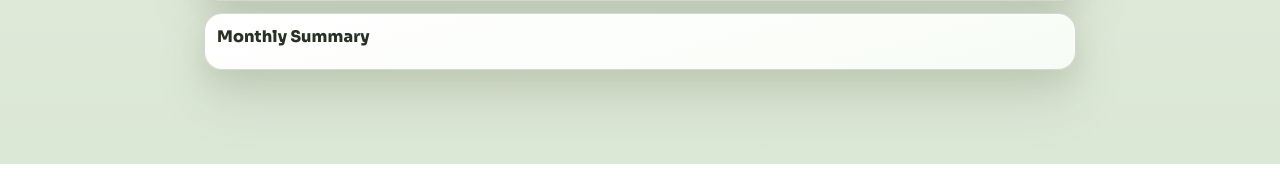
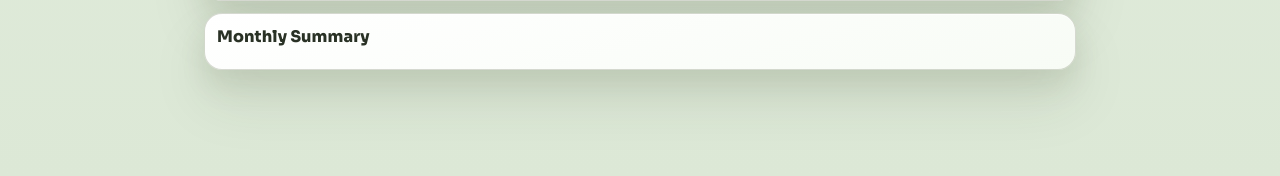
Before and after one commit to bradleycorrigan/workout-app, a FastAPI app: page /v2 in a window 1280 px wide. Shown: the part 2004-2180 px from the top of the page. Run offline with FastAPI, Linux system fonts and the light colour scheme; data that the repository does not hold is empty; parts of the project's set-up code (start-up, migrations or seed data) failed here and were passed over.

Commit message:
spacing fix

```diff
--- a/templates/v2.html
+++ b/templates/v2.html
@@ -4,6 +4,19 @@
     <meta charset="UTF-8">
     <meta name="viewport" content="width=device-width, initial-scale=1.0">
     <title>Pulseboard Insights</title>
+    <script>
+        (function() {
+            try {
+                var stored = window.localStorage.getItem("pulseboard-theme");
+                var mode = (stored === "dark" || stored === "light")
+                    ? stored
+                    : (window.matchMedia && window.matchMedia("(prefers-color-scheme: dark)").matches ? "dark" : "light");
+                document.documentElement.setAttribute("data-theme", mode);
+            } catch (e) {
+                document.documentElement.setAttribute("data-theme", "light");
+            }
+        })();
+    </script>
     <link rel="preconnect" href="https://fonts.googleapis.com">
     <link rel="preconnect" href="https://fonts.gstatic.com" crossorigin>
     <link href="https://fonts.googleapis.com/css2?family=Sora:wght@500;600;700;800&family=IBM+Plex+Sans:wght@400;500;600&display=swap" rel="stylesheet">
@@ -30,7 +43,7 @@
                 radial-gradient(900px 520px at 105% 0%, color-mix(in srgb, var(--pb-c4) 16%, transparent), transparent 52%),
                 linear-gradient(180deg, var(--pb-bg-start), var(--pb-bg-mid) 48%, var(--pb-bg-end) 100%);
         }
-        .page { max-width: 900px; margin: 0 auto; padding: 14px 14px 94px; }
+        .page { max-width: 900px; margin: 0 auto; padding: 14px 14px 106px; }
         .hero, .card, .metric-tile {
             background: var(--surface);
             border: 1px solid var(--border);
@@ -479,6 +492,8 @@
             .filters { grid-template-columns: 1fr; }
             .hero-actions { justify-content: flex-start; }
             .month-picker { min-width: 0; }
+            .page { padding: 12px 12px 128px; }
+            .stack { gap: 10px; }
             .bottom-tab {
                 min-height: 34px;
                 padding: 0 12px;
```
Also changed, not shown: templates/v2_log.html (+13 -0 lines).
